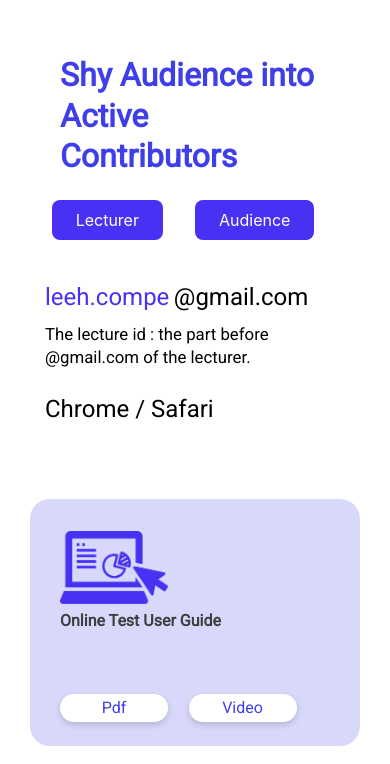
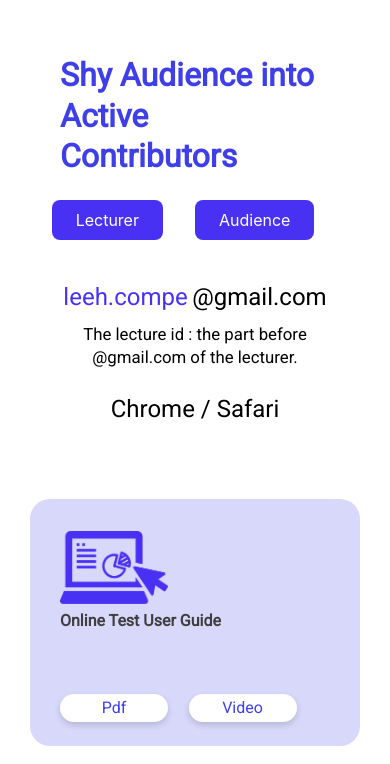
Before and after one commit to MoonSangJin/Toslide, a plain HTML site: page index.html in a window 390 px wide. Shown: the part 80-844 px from the top of the page. Drawn offline with nearby package versions, Linux system fonts and the light colour scheme.

Commit message:
media query text align center

```diff
--- a/index.css
+++ b/index.css
@@ -163,9 +163,15 @@
 
   .translate-img{
     width: 90px;
+    cursor: pointer;
   }
   @media ( min-width: 992px){
     .translate-img{
       width: 100%;
     }
   }
+  @media screen and (max-width: 768px) {
+    .right-id, .right2, .right3{
+      text-align: center;
+    }
+  }
--- a/index.html
+++ b/index.html
@@ -67,7 +67,7 @@
                 </div>
                 <div class="box2 col-md-5 mt-3">
                     <div class="row">
-                        <div class="col-12 mb-2">
+                        <div class="right-id col-12 mb-2">
                             <div class="right1">leeh.compe</div>
                             <div class="gmail">@gmail.com</div>
                         </div>
```
